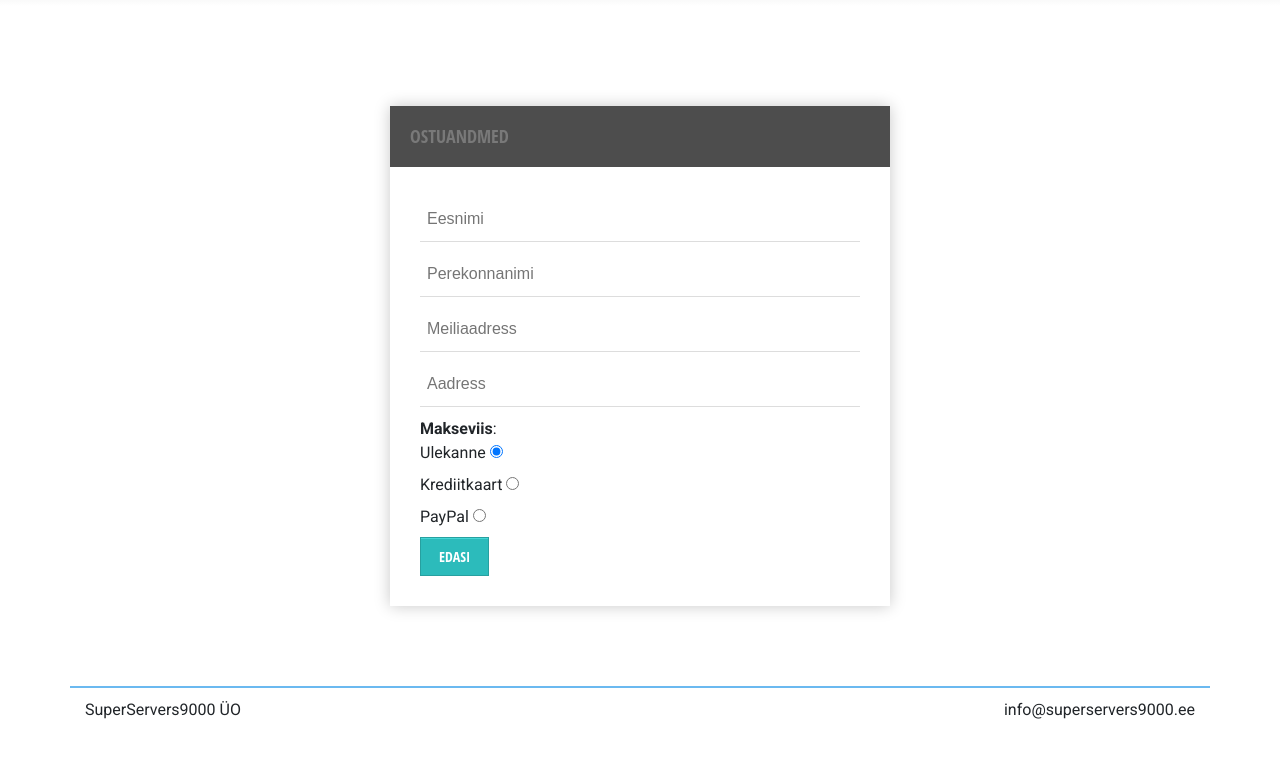
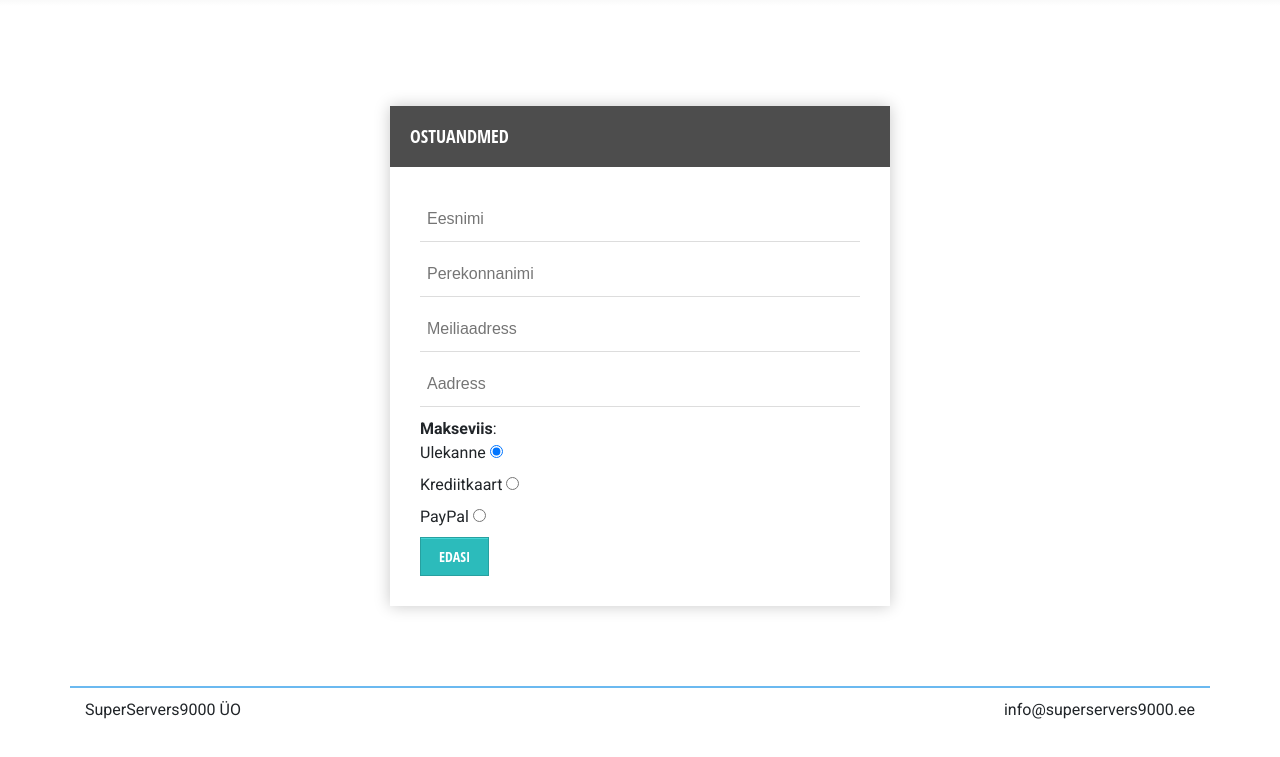
Before and after one commit to MartinEwing/se_veeb, a plain HTML site: page form.html in a window 1280 px wide. Shown: the part 79-836 px from the top of the page. Drawn offline with nearby package versions, Linux system fonts and the light colour scheme.

Commit message:
Update: Vormide header tekst loetavaks

```diff
--- a/css/style.css
+++ b/css/style.css
@@ -238,7 +238,7 @@ form h2{
     background: #4D4D4D;
     text-transform: uppercase;
     font-family: 'Open Sans Condensed', sans-serif;
-    color: #797979;
+    color: #ffffff;
     font-size: 18px;
     font-weight: 100;
     padding: 20px;
```
